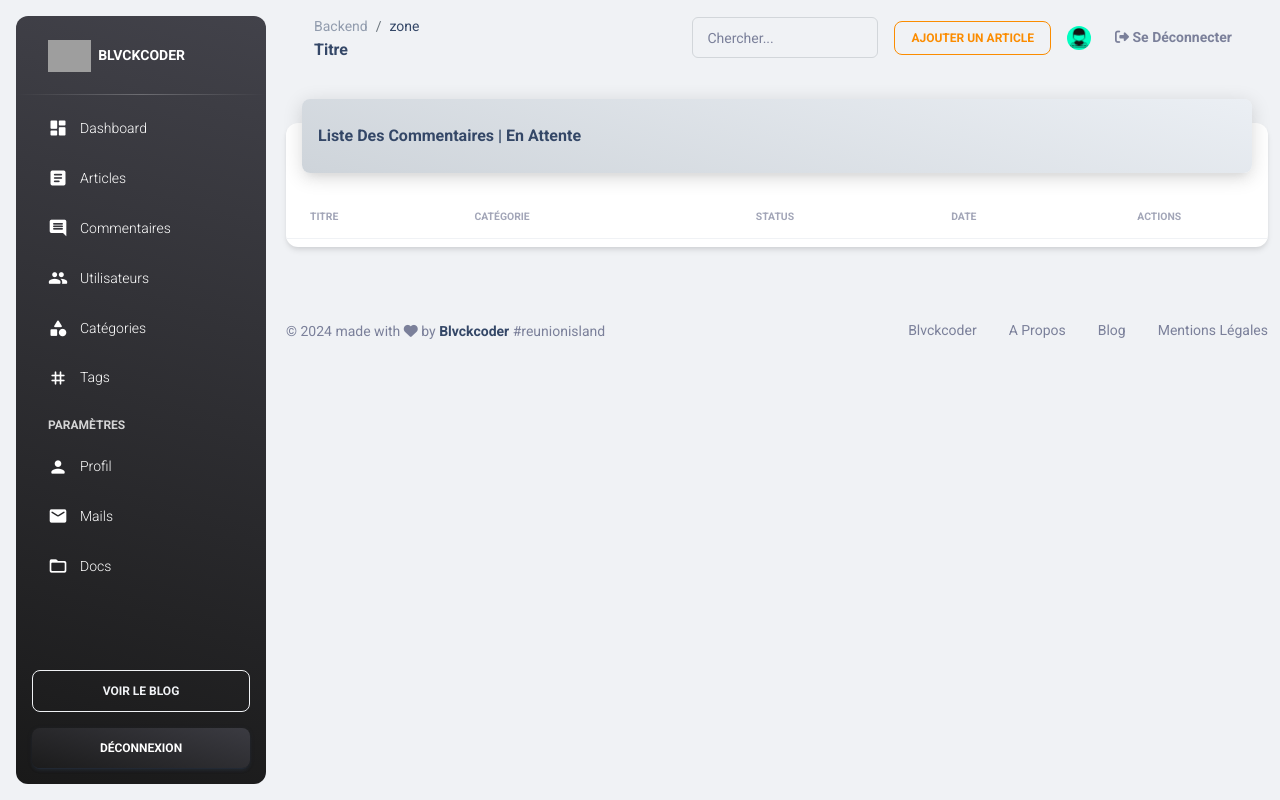
After one commit to blvckcoder/P5-Blog, a PHP site: template templates/backend/commentsdrafted.twig in a window 1280 px wide. The commit adds this page. Run offline with PHP 8.4, Linux system fonts and the light colour scheme; the template is opened without the code that fills it, so the values that code supplies are empty; some libraries are stand-ins or nearby versions; grey boxes are pictures that could not be loaded.

Commit message:
FEAT(pagination): Add Pagination to comments and adjust post pagination

```diff
--- a/public/index.php
+++ b/public/index.php
@@ -29,8 +29,8 @@ $router->map('GET', '/admin/documents', 'App\Controllers\AdminController#docForm
 $router->map('GET', '/admin/mails', 'App\Controllers\AdminController#displayMails', 'AllMails');//🔴
 //posts
 $router->map('GET', '/admin/posts', 'App\Controllers\PostController#displayAdminPosts', 'AdminPosts'); //✔️
-$router->map('GET', '/admin/validatedposts', 'App\Controllers\PostController#displayAdminValidatedPosts', 'AdminValidatedPosts'); //✔️
-$router->map('GET', '/admin/draftedposts', 'App\Controllers\PostController#displayAdminDraftedPosts', 'AdminDraftedPosts'); //✔️
+$router->map('GET', '/admin/postsvalidated', 'App\Controllers\PostController#displayAdminValidatedPosts', 'AdminValidatedPosts'); //✔️
+$router->map('GET', '/admin/postsdrafted', 'App\Controllers\PostController#displayAdminDraftedPosts', 'AdminDraftedPosts'); //✔️
 $router->map('GET', '/admin/postcreate', 'App\Controllers\PostController#createForm', 'CreatePostForm'); //✔️
 $router->map('POST', '/admin/postcreate', 'App\Controllers\PostController#create', 'CreatePost'); //✔️
 $router->map('GET', '/admin/postupdate/[i:id]', 'App\Controllers\PostController#updateForm', 'UpdatePostForm'); //✔️
@@ -38,6 +38,8 @@ $router->map('POST', '/admin/postupdate/[i:id]', 'App\Controllers\PostController
 $router->map('GET', '/admin/postdelete/[i:id]', 'App\Controllers\PostController#delete', 'DeletePost'); //✔️
 //comments
 $router->map('GET', '/admin/comments', 'App\Controllers\CommentController#displayAdminComments', 'AdminComments'); //✔️
+$router->map('GET', '/admin/commentsvalidated', 'App\Controllers\CommentController#displayAdminValidatedComments', 'AdminValidatedComments'); //✔️
+$router->map('GET', '/admin/commentsdrafted', 'App\Controllers\CommentController#displayAdminDraftedComments', 'AdminDraftedComments'); //✔️
 $router->map('GET', '/admin/commentdelete/[i:id]', 'App\Controllers\CommentController#adminDelete', 'AdminDeleteComment'); //✔️
 //users
 $router->map('GET', '/admin/users', 'App\Controllers\UserController#displayAdminUsers', 'AdminUsers'); //✔️
--- a/src/Controllers/PostController.php
+++ b/src/Controllers/PostController.php
@@ -111,7 +111,7 @@ class PostController
 
         $paginationHtml = $pagination->renderHtml();
 
-        echo $this->twig->getTwig()->render('backend/validatedposts.twig', [
+        echo $this->twig->getTwig()->render('backend/postsvalidated.twig', [
             'posts' => $posts,
             'pagination' => $paginationHtml
         ]);
@@ -134,7 +134,7 @@ class PostController
 
         $paginationHtml = $pagination->renderHtml();
 
-        echo $this->twig->getTwig()->render('backend/draftedposts.twig', [
+        echo $this->twig->getTwig()->render('backend/postsdrafted.twig', [
             'posts' => $posts,
             'pagination' => $paginationHtml
         ]);
--- /dev/null
+++ b/templates/backend/commentsdrafted.twig
@@ -0,0 +1,120 @@
+{% include 'backend/parts/head.twig' %}
+
+<body class="g-sidenav-show bg-gray-200">
+  {% include 'backend/parts/aside.twig' %}
+  <div class="main-content position-relative max-height-vh-100 h-100">
+    {% include 'backend/parts/navbar.twig' %}
+
+    <div class="container-fluid py-4">
+      <div class="row">
+        <div class="col-12">
+          <div class="card my-4">
+            <div class="card-header p-0 position-relative mt-n4 mx-3 z-index-2">
+              <div class="bg-gradient-light shadow-secondary border-radius-lg pt-4 pb-3">
+                <h6 class="text-dark text-capitalize ps-3">Liste des commentaires | En attente</h6>
+              </div>
+            </div>
+            <div class="card-body px-0 pb-2">
+              <div class="table-responsive p-0">
+                <table class="table align-items-center mb-0">
+                  <thead>
+                    <tr>
+                      <th class="text-uppercase text-secondary text-xxs font-weight-bolder opacity-7">Titre</th>
+                      <th class="text-uppercase text-secondary text-xxs font-weight-bolder opacity-7 ps-2">Catégorie
+                      </th>
+                      <th class="text-center text-uppercase text-secondary text-xxs font-weight-bolder opacity-7">
+                        Status
+                      </th>
+                      <th class="text-center text-uppercase text-secondary text-xxs font-weight-bolder opacity-7">Date
+                      </th>
+                      <th class="text-center text-uppercase text-secondary text-xxs font-weight-bolder opacity-7">
+                        Actions</th>
+                    </tr>
+                  </thead>
+                  <tbody>
+                    {% for comment in comments %}
+
+                    <tr>
+                      <td>
+                        <div class="d-flex px-2 py-1">
+                          <div>
+                            <img src="../public/{{comment.imgCard}}" class="avatar avatar-sm me-3 border-radius-lg"
+                              alt="user1">
+                          </div>
+                          <div class="d-flex flex-column justify-content-center">
+                            <h6 class="mb-0 text-sm">{{ comment.content}}</h6>
+                            <p class="text-xs text-secondary mb-0">{{ comment.author.nickname }}</p>
+                          </div>
+                        </div>
+                      </td>
+                      <td>
+                        <p class="text-xs font-weight-bold mb-0">Développement</p>
+                        <p class="text-xs text-secondary mb-0">Snippets, PHP, Symfony</p>
+                      </td>
+                      <td class="align-middle text-center text-sm">
+                        <span class="badge badge-sm bg-gradient-secondary">en attente</span>
+                      </td>
+                      <td class="align-middle text-center">
+                        <span class="text-secondary text-xs font-weight-bold">{{ comment.createdDate }}</span>
+                      </td>
+                      <td class="align-middle text-center">
+                        <!-- BTN UPDATE -->
+                        <a class="btn btn-link text-secondary px-3 mb-0" href="/admin/commentupdate/{{comment.id}}"><i
+                            class="material-icons text-sm me-2">edit</i>Modifier</a>
+                        <!-- BTN DELETE -->
+                        <a class="btn btn-link text-danger text-gradient px-3 mb-0" data-bs-toggle="modal"
+                          data-bs-target="#modal-delete{{comment.id}}"><i
+                            class="material-icons text-sm me-2">delete</i>Supprimer</a>
+                        <!-- MODAL DELETE -->
+                        <div class="modal fade" id="modal-delete{{ comment.id}}" tabindex="-1"
+                          aria-labelledby="modal-delete{{comment.id}}" style="display: none;" aria-hidden="true">
+                          <div class="modal-dialog modal-danger modal-dialog-centered modal-" role="document">
+                            <div class="modal-content">
+                              <div class="modal-header">
+                                <h6 class="modal-title font-weight-normal" id="modal-title-delete{{comment.id}}">
+                                  Confirmation
+                                  de suppression</h6>
+                                <button type="button" class="btn-close text-dark" data-bs-dismiss="modal"
+                                  aria-label="Close">
+                                  <span aria-hidden="true">×</span>
+                                </button>
+                              </div>
+                              <div class="modal-body">
+                                <div class="py-3 text-center">
+                                  <span class="display-2"><i class="text-dark fas fa-skull-crossbones"></i></span>
+                                  <h4 class="text-gradient text-danger mt-4">Supprimer cet article?</h4>
+                                  <p>Attention, cette action est irréversible</p>
+                                </div>
+                              </div>
+                              <div class="modal-footer">
+                                <a role="button" class="btn btn-danger" href="/admin/commentdelete/{{comment.id}}">Oui,
+                                  supprimer</a>
+                                <button type="button" class="btn btn-link ml-auto text-danger"
+                                  data-bs-dismiss="modal">Annuler</button>
+                              </div>
+                            </div>
+                          </div>
+                        </div>
+                        <!-- END MODAL DELETE -->
+                      </td>
+                    </tr>
+
+                    {% endfor %}
+                  </tbody>
+                </table>
+              </div>
+            </div>
+          </div>
+        </div>
+      </div>
+
+    </div>
+
+
+
+    {{ pagination|raw }}
+
+    {% include 'backend/parts/footer.twig' %}
+</body>
+
+</html>
--- a/templates/backend/posts.twig
+++ b/templates/backend/posts.twig
@@ -101,7 +101,7 @@
                   </tbody>
                 </table>
                 <div class="text-center my-4">
-                  <a href="/admin/validatedposts">
+                  <a href="/admin/postsvalidated">
                     <button type="button" class="btn btn-outline-dark btn-sm mb-0">Voir tout</button>
                   </a>
                 </div>
@@ -210,7 +210,7 @@
                     </tbody>
                   </table>
                   <div class="text-center my-4">
-                    <a href="/admin/draftedposts">
+                    <a href="/admin/postsdrafted">
                       <button type="button" class="btn btn-outline-dark btn-sm mb-0">Voir tout</button>
                     </a>
                   </div>
--- a/templates/backend/draftedposts.twig
+++ b/templates/backend/postsdrafted.twig
@@ -32,7 +32,6 @@
                     </thead>
                     <tbody>
                       {% for post in posts %}
-                      {% if post.postStatus == 'draft' %}
                       <tr>
                         <td>
                           <div class="d-flex px-2 py-1">
@@ -96,7 +95,6 @@
                               <!-- END MODAL DELETE -->
                         </td>
                       </tr>
-                      {% endif %}
                       {% endfor %}
                     </tbody>
                   </table>
```
Also changed, not shown: src/Controllers/CommentController.php (+66 -4 lines), src/Repository/CommentRepository.php (+29 -1 lines), templates/backend/comments.twig (+24 -11 lines), templates/backend/commentsvalidated.twig (added, +120 -0 lines), templates/backend/postsvalidated.twig (renamed from templates/backend/validatedposts.twig).
